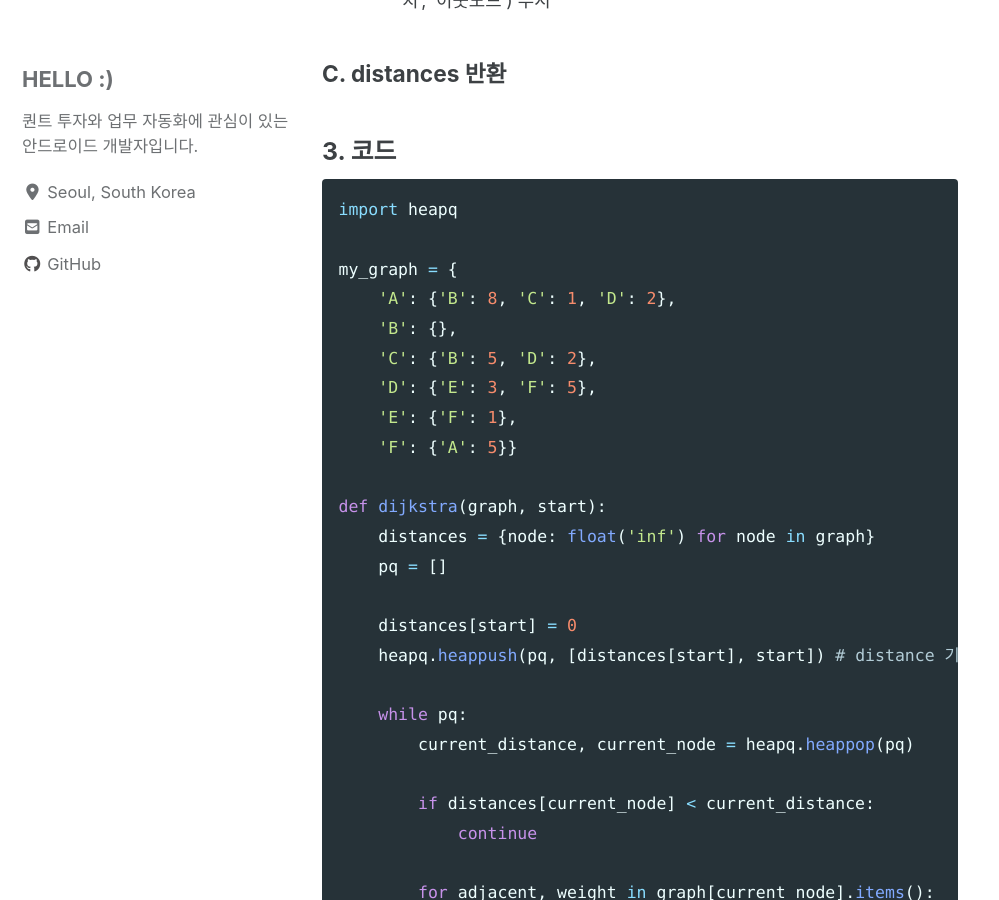
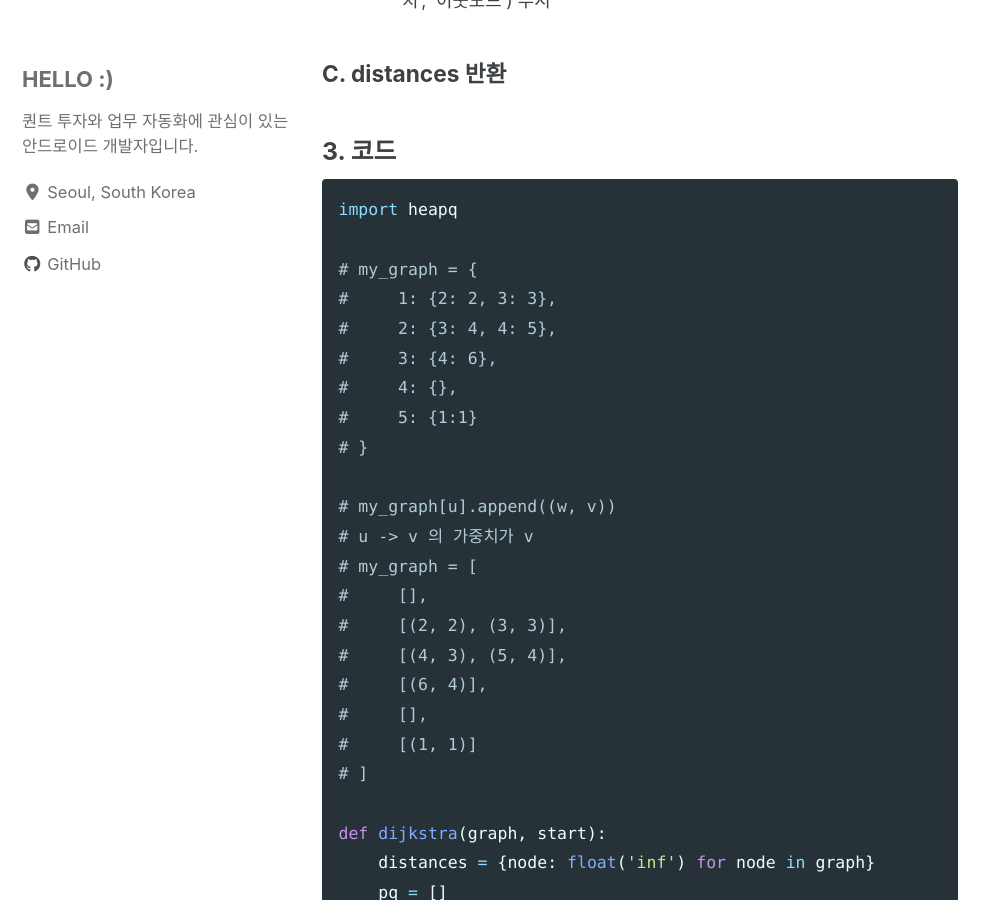
Before and after one commit to dev-eunji/dev-eunji.github.io, a Jekyll site: the page built from _posts/algorithm/2021-08-21-dijkstra.md, in a window 1280 px wide and 900 px high, scrolled down 875 px. Shown: the whole window, without its empty margins (0-999 px from the left). Built offline with Jekyll 4.4.1, drawn with Linux system fonts in a browser that asks for light colours; cached includes are drawn as plain includes; nearby versions of some CDN libraries; comment, search, counter and statistics services are not loaded.

Commit message:
[알고리즘] 다이젝스트라 알고리즘 데이터 수정

````diff
--- a/_posts/algorithm/2021-08-21-dijkstra.md
+++ b/_posts/algorithm/2021-08-21-dijkstra.md
@@ -36,13 +36,24 @@ comments: true
 ```python
 import heapq
 
-my_graph = {
-    'A': {'B': 8, 'C': 1, 'D': 2},
-    'B': {},
-    'C': {'B': 5, 'D': 2},
-    'D': {'E': 3, 'F': 5},
-    'E': {'F': 1},
-    'F': {'A': 5}}
+# my_graph = {
+#     1: {2: 2, 3: 3},
+#     2: {3: 4, 4: 5},
+#     3: {4: 6},
+#     4: {},
+#     5: {1:1}
+# }
+
+# my_graph[u].append((w, v))
+# u -> v 의 가중치가 v
+# my_graph = [
+#     [],
+#     [(2, 2), (3, 3)],
+#     [(4, 3), (5, 4)],
+#     [(6, 4)],
+#     [],
+#     [(1, 1)]
+# ]
 
 def dijkstra(graph, start):
     distances = {node: float('inf') for node in graph}
````
